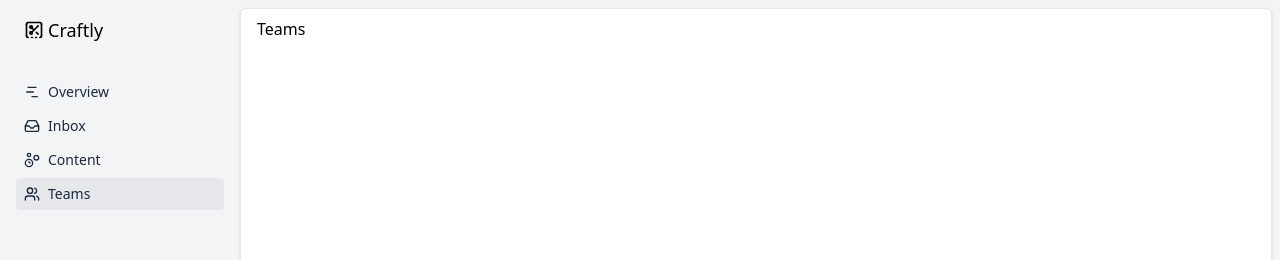
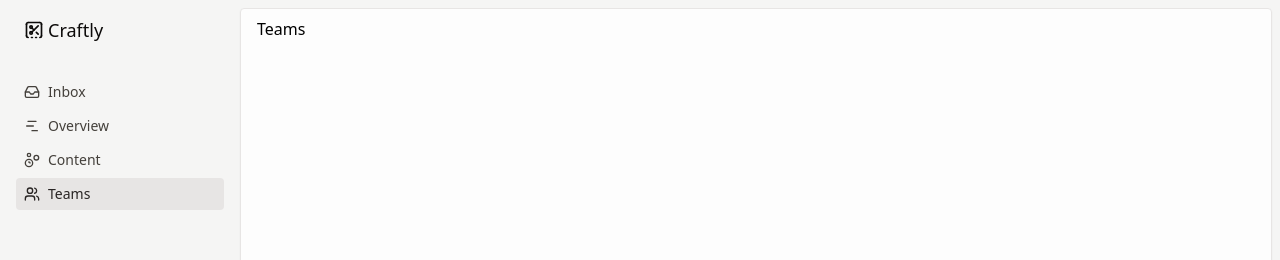
Before and after one commit to UbdaNam/craftly, a React (Vite) app: page /teams in a window 1280 px wide. Shown: the top 260 px of the page. Built offline with nearby package versions, Linux system fonts and the light colour scheme.

Commit message:
Update current layout to use the theme color

```diff
--- a/src/components/layout/AppLayout.tsx
+++ b/src/components/layout/AppLayout.tsx
@@ -3,10 +3,10 @@ import SideBar from './SideBar';
 
 const AppLayout = () => {
   return (
-    <div className="flex bg-gray-100 min-h-screen w-full">
+    <div className="flex bg-background min-h-screen w-full">
       <SideBar />
       <div className="flex flex-col flex-auto">
-        <main className="my-2 mr-2 flex flex-col flex-auto bg-white border border-gray-200 rounded-md shadow-sm">
+        <main className="my-2 mr-2 flex flex-col flex-auto bg-white/80 border border-stone-200 rounded-sm shadow-xs">
           <Outlet />
         </main>
       </div>
--- a/src/components/layout/NavItem.tsx
+++ b/src/components/layout/NavItem.tsx
@@ -14,13 +14,13 @@ const NavItem = ({ label, path, Icon }: NavItemProps) => {
       to={path}
       className={({ isActive }) =>
         cn(
-          `flex space-x-2 text-sm leading-6 text-slate-800 items-center px-2 py-1 rounded-sm hover:bg-gray-200 hover:text-black transform transition-colors duration-50`,
-          isActive ? 'bg-gray-200' : ''
+          `flex space-x-2 text-sm leading-6 text-stone-700 items-center px-2 py-1 rounded-sm hover:bg-primary-bg hover:text-primary-hover transform transition-colors duration-50`,
+          isActive ? 'bg-primary-bg text-primary-hover' : ''
         )
       }
     >
       <Icon className="size-4" />
-      <span className="text-slate-800">{label}</span>
+      <span>{label}</span>
     </NavLink>
   );
 };
--- a/src/components/layout/SideBar.tsx
+++ b/src/components/layout/SideBar.tsx
@@ -9,14 +9,14 @@ import NavItem from './NavItem';
 
 const navMenu = [
   {
+    label: 'Inbox',
+    path: '/inbox',
+    Icon: Inbox,
+  },
+  {
     label: 'Overview',
     path: '/',
     Icon: ChartNoAxesGantt,
-  },
-  {
-    label: 'Inbox',
-    path: '/inbox',
-    Icon: Inbox,
   },
   {
     label: 'Content',
@@ -37,7 +37,7 @@ const SideBar = () => {
       <div className="w-60 fixed top-0 left-0 bottom-0 py-2 flex flex-col z-50">
         <div className="relative flex-none min-h-0">
           <nav className="relative h-full flex flex-col">
-            <div className="flex space-x-1 py-2 pl-6 pr-4 items-center mb-6">
+            <div className="flex space-x-1 py-2 pl-6 pr-4 items-center mb-6 text-foreground">
               <SquareBottomDashedScissors className="size-5" />
               <span className="text-lg">Craftly</span>
             </div>
--- a/src/routers/index.tsx
+++ b/src/routers/index.tsx
@@ -10,8 +10,8 @@ const AppRouters = () => {
     <Routes>
       <Route element={<AppLayout />}>
         <Route path="/" element={<Overview />} />
+        <Route path="/inbox" element={<Inbox />} />
         <Route path="/content" element={<Content />} />
-        <Route path="/inbox" element={<Inbox />} />
         <Route path="/teams" element={<Teams />} />
       </Route>
     </Routes>
```
